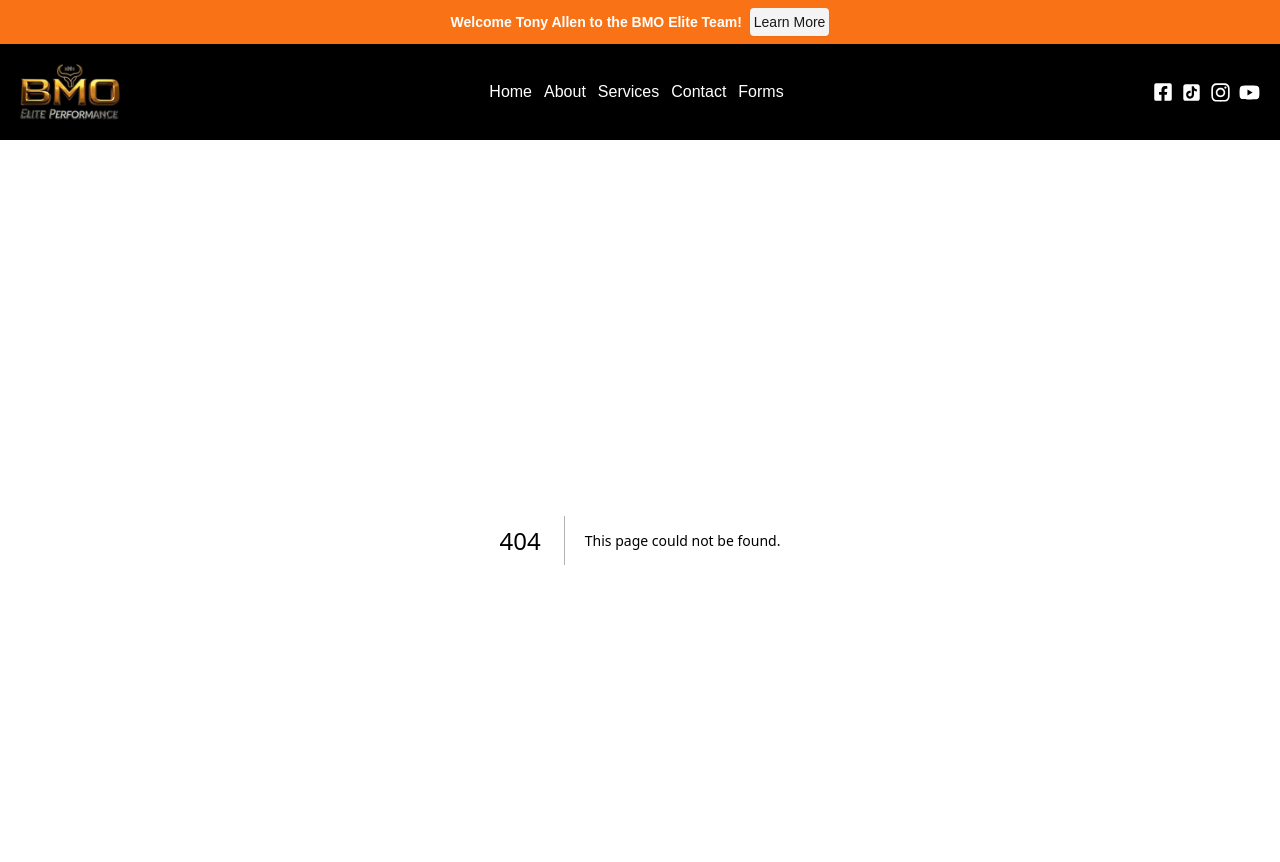
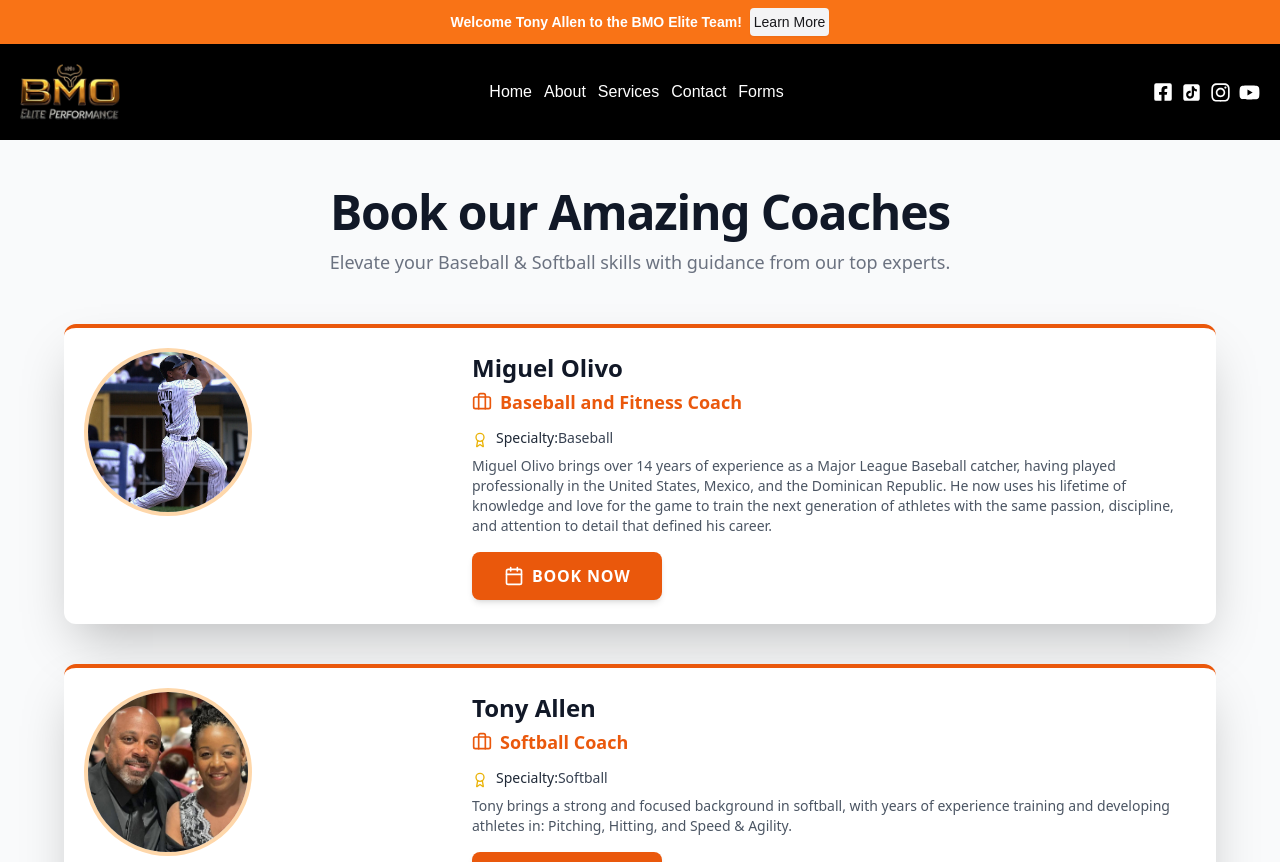
Before and after one commit to onepeso/bmo, a Next.js app: page /booking in a window 1280 px wide. Before the commit this address had no page. Shown: the top 862 px of the page. Built offline with nearby package versions, Linux system fonts and the light colour scheme.

Commit message:
Added new booking page + New Coach Image & Details

```diff
--- /dev/null
+++ b/app/booking/page.tsx
@@ -0,0 +1,141 @@
+'use client'
+
+import React from 'react';
+import { Award, Calendar, Users, Briefcase } from 'lucide-react';
+
+/**
+ * Placeholder data for the coaches.
+ * In a real Next.js application, this would likely come from an API or static file.
+ */
+const COACHES_DATA = [
+  {
+    id: 1,
+    name: "Miguel Olivo",
+    title: "Baseball and Fitness Coach",
+    specialty: "Baseball",
+    bio: "Miguel Olivo brings over 14 years of experience as a Major League Baseball catcher, having played professionally in the United States, Mexico, and the Dominican Republic. He now uses his lifetime of knowledge and love for the game to train the next generation of athletes with the same passion, discipline, and attention to detail that defined his career.",
+    imageUrl: "/images/miguel.webp",
+    bookLink: "https://bmo-elite-performance.square.site/"
+  },
+  {
+    id: 2,
+    name: "Tony Allen",
+    title: "Softball Coach",
+    specialty: "Softball",
+    bio: "Tony brings a strong and focused background in softball, with years of experience training and developing athletes in: Pitching, Hitting, and Speed & Agility.",
+    imageUrl: "/images/tonyallen.webp",
+    bookLink: "https://aandtathletictraining.setmore.com/book?step=time-slot&products=s95b03081fdc460a143e7fc96d13ac1881765204e&type=service&staff=ra7c3031d2565a742479c5c21769ac6190b26f2de-d&staffSelected=true"
+  },
+];
+
+/**
+ * Component for a single coach's profile card.
+ * Designed with a flexible layout for mobile (stacked) and desktop (side-by-side).
+ */
+const CoachCard = ({ coach }: any) => (
+  <article
+    className="bg-white p-6 shadow-2xl rounded-xl transition-transform hover:scale-[1.02] duration-300 border-t-4 border-orange-600"
+    aria-labelledby={`coach-name-${coach.id}`}
+  >
+    <div className="md:flex md:space-x-6">
+
+      {/* Coach Image (Left/Top) */}
+      <div className="w-full md:w-1/3 flex justify-center md:justify-start mb-4 md:mb-0">
+        <img
+          src={coach.imageUrl}
+          alt={`Portrait of ${coach.name}`}
+          className="w-32 h-32 md:w-40 md:h-40 object-cover rounded-full ring-4 ring-orange-200"
+        />
+      </div>
+
+      {/* Coach Info and Booking Button (Right/Bottom) */}
+      <div className="w-full md:w-2/3">
+        <h2 id={`coach-name-${coach.id}`} className="text-2xl font-bold text-gray-900 mb-1">
+          {coach.name}
+        </h2>
+
+        <p className="text-lg font-semibold text-orange-600 flex items-center mb-3">
+          <Briefcase className="w-5 h-5 mr-2" />
+          {coach.title}
+        </p>
+
+        <div className="text-gray-700 text-sm space-y-2 mb-4">
+          <p className="flex items-start">
+            <Award className="w-4 h-4 mr-2 mt-1 text-yellow-500 flex-shrink-0" />
+            <span className="font-medium text-gray-800">Specialty:</span> {coach.specialty}
+          </p>
+          <p className="text-gray-600">
+            {coach.bio}
+          </p>
+        </div>
+
+        {/* BOOK NOW Button */}
+        <button
+        onClick={() => window.open(coach.bookLink, '_blank')} // Redirects to the bookLink in a new tab
+          className="w-full md:w-auto mt-4 px-8 py-3 bg-orange-600 text-white font-bold rounded-lg shadow-md hover:bg-orange-700 focus:outline-none focus:ring-4 focus:ring-orange-300 transition duration-150 transform hover:scale-[1.03] flex items-center justify-center uppercase tracking-wider"
+          aria-label={`Book a coaching session with ${coach.name}`}
+        >
+          <Calendar className="w-5 h-5 mr-2" />
+          BOOK NOW
+        </button>
+      </div>
+    </div>
+  </article>
+);
+
+
+/**
+ * Main application component representing the Next.js page content.
+ * Renamed from 'App' to 'BookingPage' for Next.js App Router best practice.
+ */
+const BookingPage = () => {
+  return (
+    <main className="min-h-screen bg-gray-50 p-4 sm:p-8 lg:p-12 font-sans">
+
+      {/* Page Header */}
+      <header className="text-center mb-8 sm:mb-12">
+        <h1 className="text-4xl sm:text-5xl font-extrabold text-gray-900 tracking-tight leading-tight">
+          Book our Amazing Coaches
+        </h1>
+        <p className="mt-3 text-lg text-gray-500 max-w-2xl mx-auto">
+          Elevate your Baseball & Softball skills with guidance from our top experts.
+        </p>
+      </header>
+
+      {/* Hero/Banner Image Section */}
+      {/* <section className="mb-12" aria-label="Team Overview">
+        <div className="w-full max-w-4xl mx-auto rounded-xl overflow-hidden shadow-xl">
+          <img
+            // Updated placeholder background color to orange-600 (#f97316)
+            src="https://placehold.co/1200x200/f97316/ffffff?text=Coaching+Team+Image"
+            alt="A professional team working collaboratively"
+            className="w-full h-32 sm:h-48 object-cover"
+            role="presentation"
+          />
+        </div>
+      </section> */}
+
+      {/* Coaches Grid Section */}
+      <section className="max-w-6xl mx-auto" aria-labelledby="coaches-list-heading">
+        <h2 id="coaches-list-heading" className="sr-only">Available Coaches</h2>
+
+        {/* Responsive Grid/Stack for Coaches */}
+        <div className="space-y-10">
+          {COACHES_DATA.map(coach => (
+            <CoachCard key={coach.id} coach={coach} />
+          ))}
+        </div>
+      </section>
+
+      {/* Footer/CTA Section (Semantic Enhancement) */}
+      <footer className="mt-16 pt-8 border-t border-gray-200 text-center">
+        <p className="text-sm text-gray-500">
+          Not sure who to pick? Contact us for a free 15-minute consultation to find your perfect match.
+        </p>
+        <p>+1 681-260-1421</p>
+      </footer>
+    </main>
+  );
+};
+
+export default BookingPage;
--- a/app/components/custom-banner/CustomBanner.tsx
+++ b/app/components/custom-banner/CustomBanner.tsx
@@ -10,6 +10,7 @@ import {
   AlertDialogTitle,
   AlertDialogTrigger,
 } from "@/components/ui/alert-dialog";
+import Link from "next/link";
 
 const CustomBanner = () => {
   return (
@@ -24,7 +25,7 @@ const CustomBanner = () => {
         <AlertDialogTrigger className="p-1 text-sm bg-secondary text-secondary-foreground shadow-sm hover:bg-secondary/80 inline-flex items-center justify-center gap-2 whitespace-nowrap rounded-sm">
           Learn More
         </AlertDialogTrigger>
-        <AlertDialogContent>
+        <AlertDialogContent className="max-w-5xl">
           <AlertDialogHeader>
             <AlertDialogTitle>
               <span className="text-orange-500">New Coach Alert</span> - Welcome
@@ -34,7 +35,7 @@ const CustomBanner = () => {
               <Image
                 className="w-full h-[400px] object-cover object-top rounded-lg mb-3"
                 alt="Tony Allen Coach"
-                src="/images/tonyallen.webp"
+                src="/images/tonyallen2.webp"
                 width={500}
                 height={500}
               />
@@ -52,7 +53,8 @@ const CustomBanner = () => {
               perfect fit for our athletes looking to elevate their performance
               to the next level.
             </p>
-            <p className="text-orange-500 font-bold">Contact Coach Tony directly at: 304-240-8427</p>
+            <p className="text-orange-500 font-bold">Contact Coach Tony directly at: 304-240-8427 or <Link href={"https://aandtathletictraining.setmore.com/book?step=time-slot&products=s95b03081fdc460a143e7fc96d13ac1881765204e&type=service&staff=ra7c3031d2565a742479c5c21769ac6190b26f2de-d&staffSelected=true"}>Book Now Online</Link></p>
+
             <p>
               Hel us give Coach Tony a warm welcome as he joins our mission to
               build stronger, smarter, and more competitive players!
--- a/app/core/sections/ChooseUs.tsx
+++ b/app/core/sections/ChooseUs.tsx
@@ -53,7 +53,7 @@ export const ChooseUs = () => {
             <Button asChild
                     className=" w-full h-fit rounded bg-orange-500 px-12 py-3 text-sm font-medium text-white shadow
               hover:text-white hover:bg-orange-600 focus:outline-none focus:ring active:text-orange-500 sm:w-auto">
-              <Link href=" https://bmo-elite-performance.square.site/">
+              <Link href=" https://www.bmoeliteperformance.com/booking">
                 Book Now
               </Link>
             </Button>
--- a/app/core/sections/HomePageCTA.tsx
+++ b/app/core/sections/HomePageCTA.tsx
@@ -29,7 +29,7 @@ export default function Home() {
                 asChild
                 className="w-full h-fit rounded bg-orange-500 px-12 py-3 text-sm font-medium text-white shadow hover:text-white hover:bg-orange-600 focus:outline-none focus:ring active:text-orange-500 sm:w-auto"
               >
-                <Link href="https://bmo-elite-performance.square.site/">
+                <Link href="https://www.bmoeliteperformance.com/booking">
                   Book Now
                 </Link>
               </Button>
--- a/app/services/oneonone/page.tsx
+++ b/app/services/oneonone/page.tsx
@@ -31,7 +31,7 @@ export default function Oneonone() {
             asChild
             className="w-full h-fit rounded bg-orange-500 px-12 py-3 text-sm font-medium text-white shadow hover:text-white hover:bg-orange-600 focus:outline-none focus:ring active:text-orange-500 sm:w-auto"
           >
-            <Link href="https://bmo-elite-performance.square.site/">
+            <Link href="https://www.bmoeliteperformance.com/booking">
               Book Now
             </Link>
           </Button>
```
Also changed, not shown: public/images/tonyallen2.webp (added).
